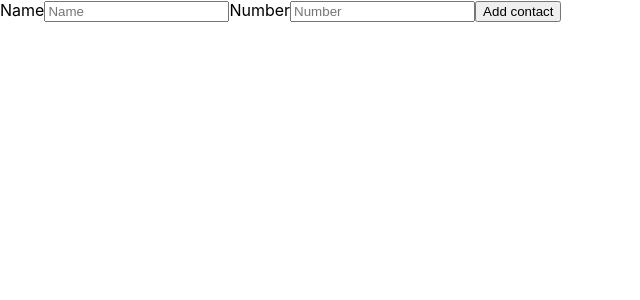
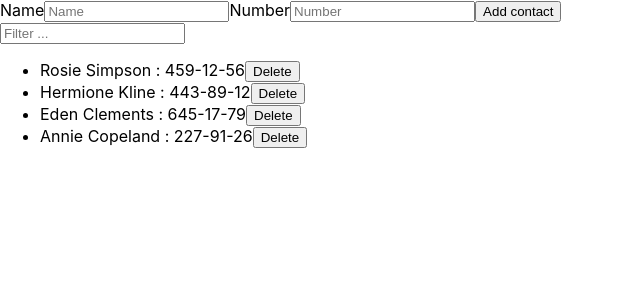
Before and after one commit to LidiiaZaichenko/goit-react-hw-02-phonebook, a React (Create React App) app: page / in a window 1280 px wide. Shown: the top 300 px of the page, without its empty margins (0-640 px from the left). Built offline with nearby package versions, Linux system fonts and the light colour scheme.

Commit message:
add filter

```diff
--- a/src/components/App.jsx
+++ b/src/components/App.jsx
@@ -1,32 +1,50 @@
 import { Component } from 'react';
 import { PhonebookForm } from './PhonebookForm/PhonebookForm';
-import { nanoid } from 'nanoid'
+import { nanoid } from 'nanoid';
 import { Contacts } from './Contacts/Contacts';
-
+import { SearchBar } from './SearchBar/SearchBar';
 
 export class App extends Component {
   state = {
-    contacts: [],
-    name: '',
-    number: '',
+    contacts: [
+      { id: 'id-1', name: 'Rosie Simpson', number: '459-12-56' },
+      { id: 'id-2', name: 'Hermione Kline', number: '443-89-12' },
+      { id: 'id-3', name: 'Eden Clements', number: '645-17-79' },
+      { id: 'id-4', name: 'Annie Copeland', number: '227-91-26' },
+    ],
+    filter: '',
   };
 
   addContact = newContact => {
-   console.log(newContact)
-   this.setState(prevState =>({
-    contacts:[...prevState.contacts, { ...newContact, id:nanoid()}]
-   }))
-  }
+    console.log(newContact);
+    this.setState(prevState => ({
+      contacts: [...prevState.contacts, { ...newContact, id: nanoid() }],
+    }));
+  };
 
+  chengeContactFilter = newFilter => {
+    this.setState({
+      filter: newFilter,
+    });
+  };
+
+  deleteContact = () => {
+
+  };
 
   render() {
+    const { contacts, filter } = this.state;
+
+    const getVisibleContacts = contacts.filter(contact =>
+      contact.name.toLowerCase().includes(filter.toLowerCase())
+    );
+
     return (
       <>
-        <PhonebookForm onAdd = {this.addContact}/>
-        <Contacts listContacts = {this.state.contacts}/>
+        <PhonebookForm onAdd={this.addContact} />
+        <SearchBar filter={filter} onChengeContact={this.chengeContactFilter} />
+        <Contacts listContacts={getVisibleContacts} onDelete = {this.deleteContact} />
       </>
     );
   }
-
-
 }
--- a/src/components/Contacts/Contacts.js
+++ b/src/components/Contacts/Contacts.js
@@ -1,9 +1,10 @@
-export const Contacts = ({ listContacts }) => {
+export const Contacts = ({ listContacts,oonDelete}) => {
   return (
     <ul>
       {listContacts.map(listContact => (
-        <li id = {listContact.id}>
+        <li key = {listContact.id}>
           {listContact.name} : {listContact.number}
+          <button>Delete</button>
         </li>
       ))}
     </ul>
--- a/src/components/PhonebookForm/PhonebookForm.js
+++ b/src/components/PhonebookForm/PhonebookForm.js
@@ -5,11 +5,13 @@
   name: Yup.string()
     .min(2, 'Too Short!')
     .max(50, 'Too Long!')
+    .matches(/(^[a-zA-Zа-яА-Я]+(([' -][a-zA-Zа-яА-Я ])?[a-zA-Zа-яА-Я]*)*$)/, { message:'Name may contain only letters, apostrophe, dash and spaces. For example Adrian, Jacob Mercer, Charles de Batz de Castelmore d`Artagnan' , excludeEmptyString: true })
     .required('Required'),
-  number: Yup.number()
+  number: Yup.string()
     .min(2, 'Too Short!')
-    .max(9999999999, 'Too Long!')
-    .required('Required'),
+    .max(13, 'Too Long!')
+    .required('Required')
+    .matches(/(\+?\d{1,4}?[-.\s]?\(?\d{1,3}?\)?[-.\s]?\d{1,4}[-.\s]?\d{1,4}[-.\s]?\d{1,9})/, { message:'Phone number must be digits and can contain spaces, dashes, parentheses and can start with +', excludeEmptyString: true }),
 });
 
 export const PhonebookForm = ({onAdd}) => {
--- /dev/null
+++ b/src/components/SearchBar/SearchBar.js
@@ -0,0 +1,12 @@
+export const SearchBar = ({ filter, onChengeContact }) => {
+  return (
+    <div>
+      <input
+        type="text"
+        value={filter}
+        onChange={evt => onChengeContact(evt.target.value)}
+        placeholder="Filter ..."
+      />
+    </div>
+  );
+};
```
Also changed, not shown: src/components/ContactItem/ContactItem.js (added).
